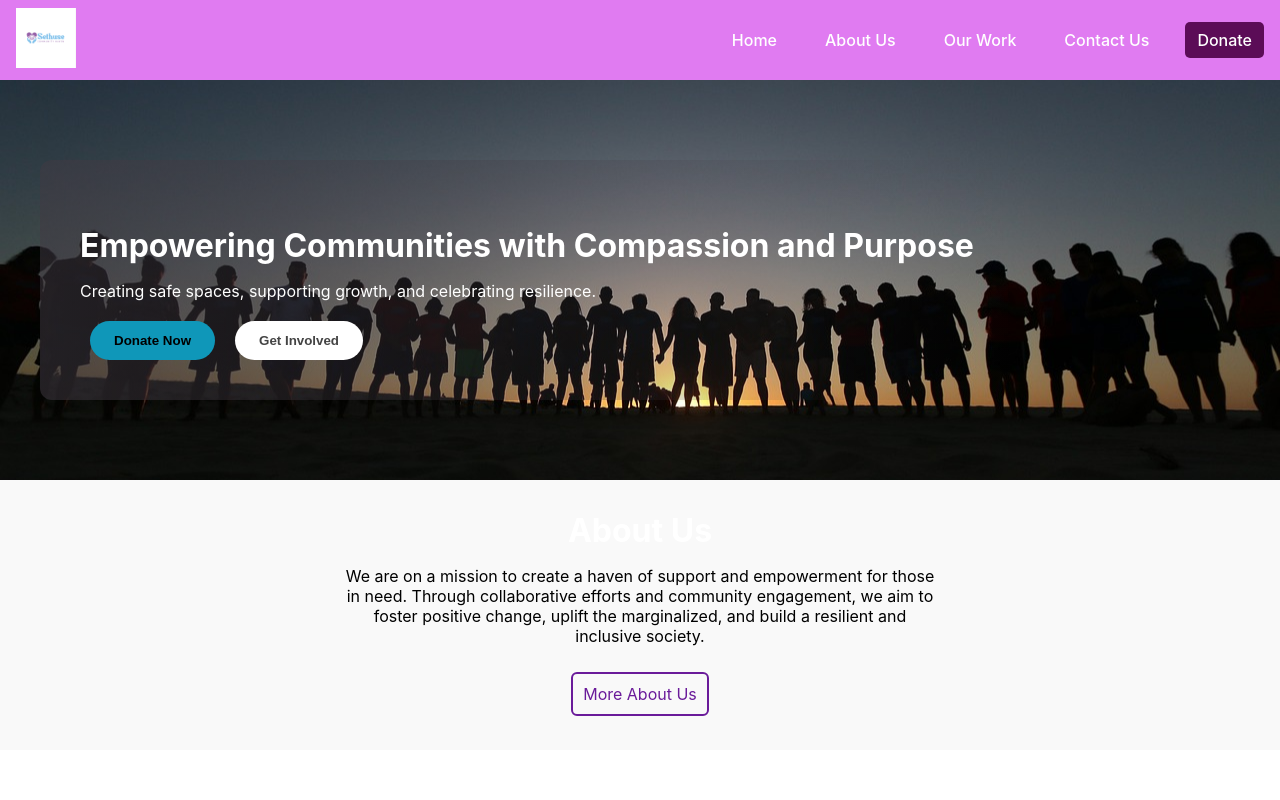
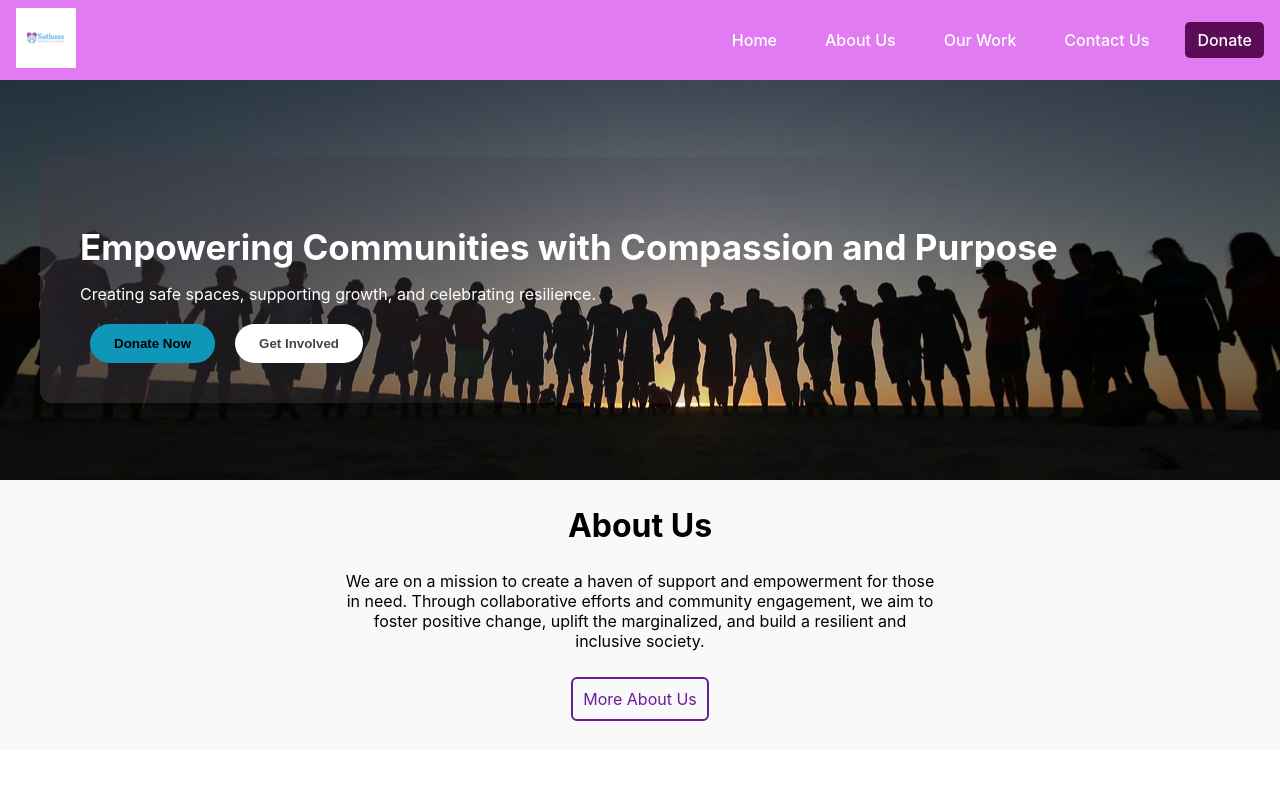
Before and after one commit to SmaSema/sethuse-website, a React (Create React App) app: page / in a window 1280 px wide. Shown: the top 800 px of the page. Built offline with nearby package versions, Linux system fonts and the light colour scheme.

Commit message:
24th  commit

```diff
--- a/src/components/AboutPreview.css
+++ b/src/components/AboutPreview.css
@@ -13,7 +13,7 @@
   padding: 2rem;
 }
 
-h1 {
+h2 {
   font-size: 2rem;
 }
 
--- a/src/components/AboutPreview.js
+++ b/src/components/AboutPreview.js
@@ -4,7 +4,7 @@ import './AboutPreview.css';
 const AboutPreview = () => (
   <section className="about-preview">
     <div className="about-preview-content">
-      <h1>About Us</h1>
+      <h2>About Us</h2>
       <p>
         We are on a mission to create a haven of support
         and empowerment for those in need. Through collaborative
```
